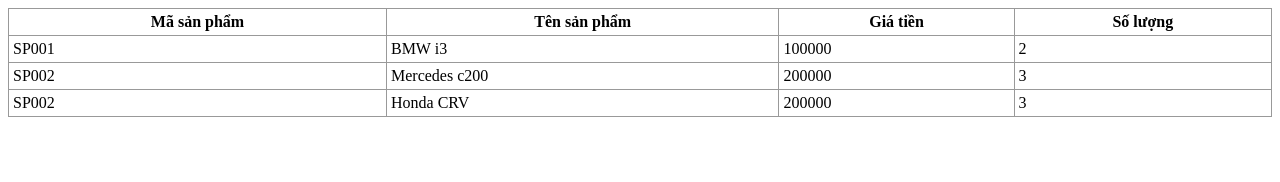
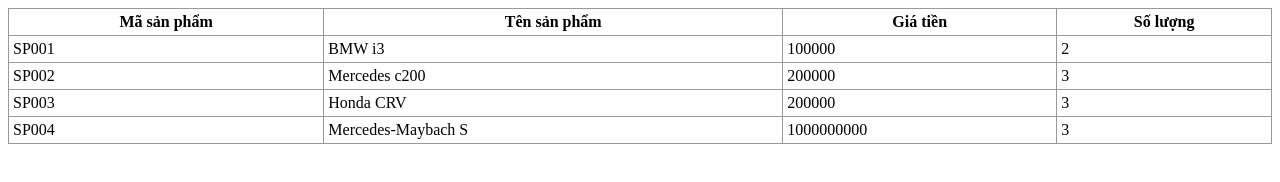
Before and after one commit to NguyenTrungHieu3/C1024_jv103, a plain HTML site: page module_1/ontap/on_tap.html in a window 1280 px wide. Drawn offline with Linux system fonts and the light colour scheme.

Commit message:
Update on tap module 1

```diff
--- a/module_1/ontap/on_tap.html
+++ b/module_1/ontap/on_tap.html
@@ -35,7 +35,9 @@
     Products.push(product1);
     product2 = new Product('SP002', 'Mercedes c200', 200000, 3);
     Products.push(product2);
-    product3 = new Product('SP002', 'Honda CRV', 200000, 3);
+    product3 = new Product('SP003', 'Honda CRV', 200000, 3);
+    Products.push(product3);
+    product3 = new Product('SP004', 'Mercedes-Maybach S', 1000000000, 3);
     Products.push(product3);
 
     const result = document.getElementById("result");
```
